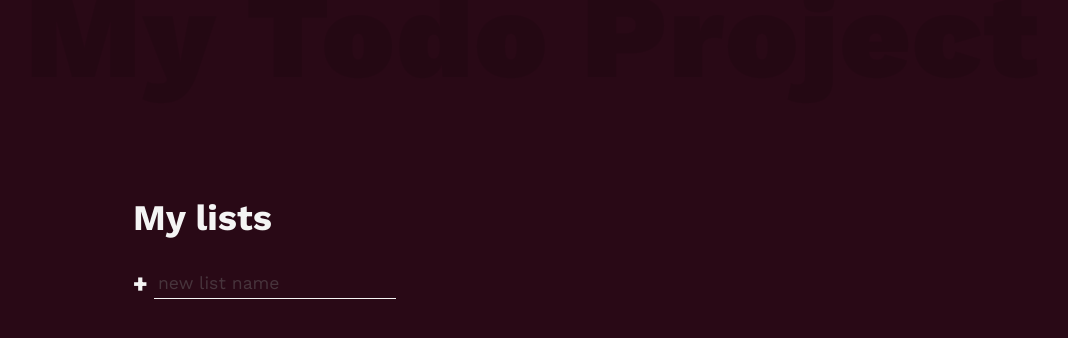
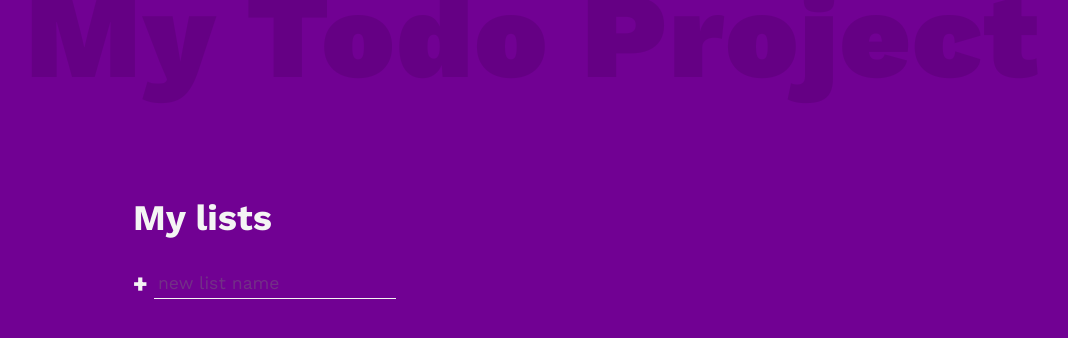
Before and after one commit to saikatdasjoydip/todo-js, a plain HTML site: page index.html in a window 1280 px wide. Shown: the whole page, without its empty margins (107-1175 px from the left). Drawn offline with nearby package versions, Linux system fonts and the light colour scheme.

Commit message:
Update style.css

```diff
--- a/style.css
+++ b/style.css
@@ -1,5 +1,5 @@
 :root {
-  --clr-primary: #290916;
+  --clr-primary: #710193;
   --clr-light: #f4f4f4;
   --clr-dark: #333;
   --clr-warning: rgb(99, 36, 36);
```
